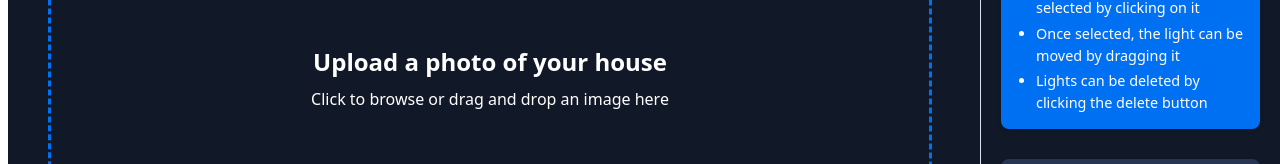
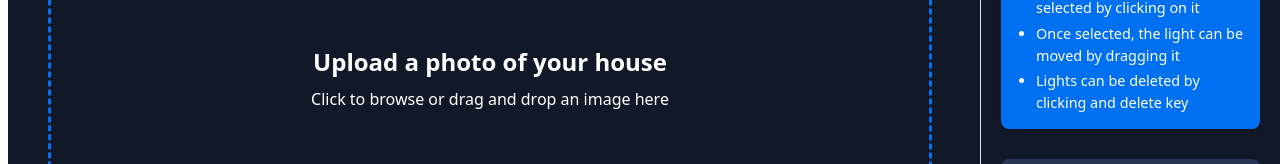
Before and after one commit to garrettconklin/mtbakerwindow, a React (Vite) app: page / in a window 1280 px wide. Shown: the part 382-546 px from the top of the page. Built offline with nearby package versions, Linux system fonts and the light colour scheme.

Commit message:
instrution changes

```diff
--- a/src/elements/PropertiesPanel.tsx
+++ b/src/elements/PropertiesPanel.tsx
@@ -55,7 +55,7 @@ const PropertiesPanel = ({ canvas }: PropertiesPanelProps) => {
             <ul className={styles.instructionList}>
               <li>Any existing light can be selected by clicking on it</li>
               <li>Once selected, the light can be moved by dragging it</li>
-              <li>Lights can be deleted by clicking the delete button</li>
+              <li>Lights can be deleted by clicking and delete key</li>
             </ul>
           </div>
         </div>
```
